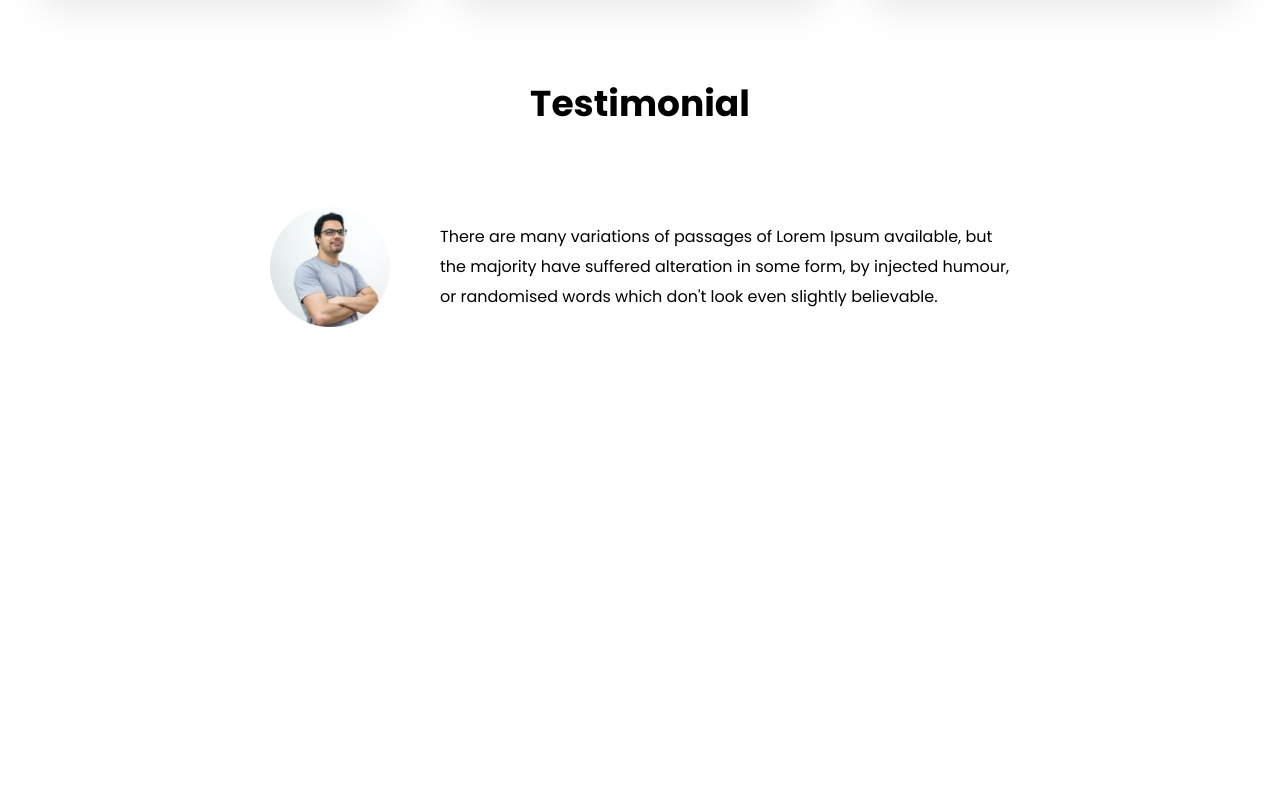
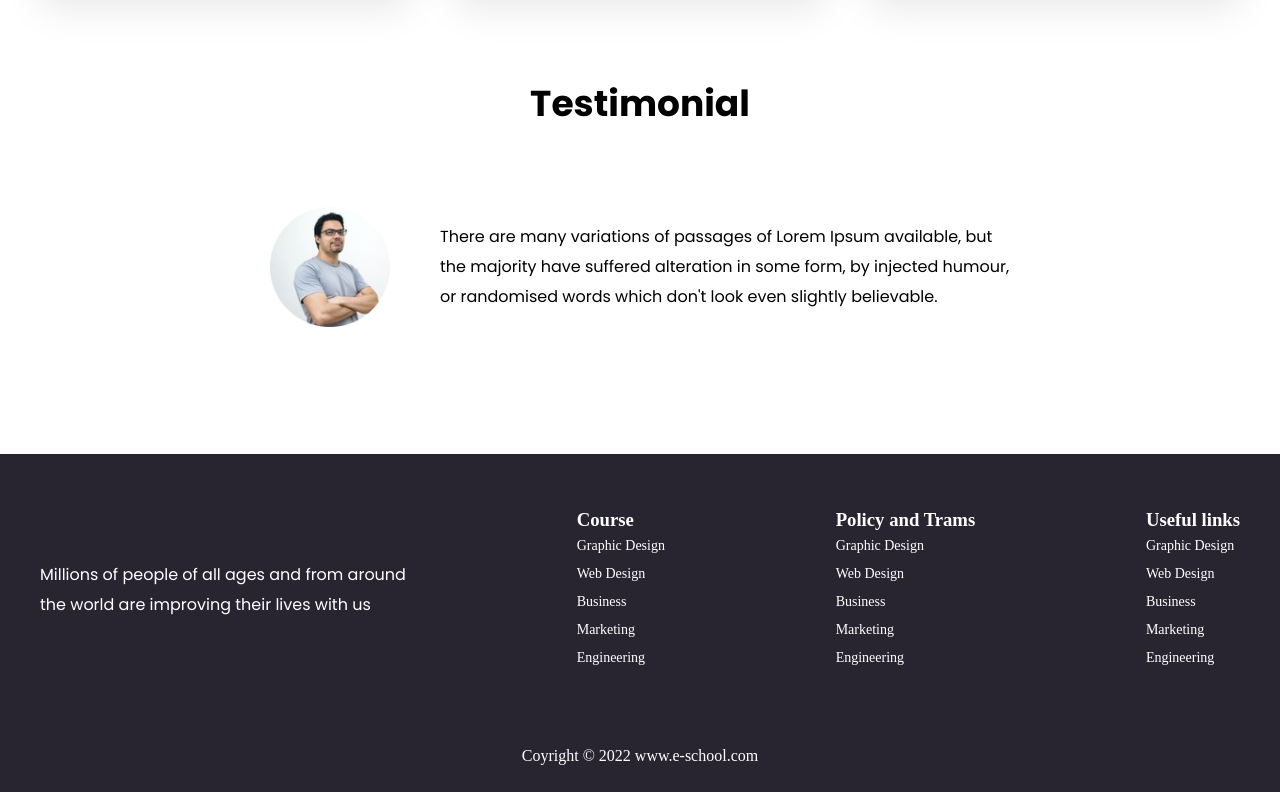
Before and after one commit to mabedinfahim/E-School, a plain HTML site: page index.html in a window 1280 px wide. Shown: the part 1499-2291 px from the top of the page. Before the commit the page ends 1953 px from the top, so only its background shows below. Drawn offline with Linux system fonts and the light colour scheme.

Commit message:
footer added

```diff
--- a/css/style.css
+++ b/css/style.css
@@ -282,3 +282,46 @@ header{
     color: #000000;
     padding-left: 50px;
 }
+
+
+.footer_section{
+    background: #282531;
+    padding-top: 55px;
+}
+
+.col-6{
+    width: 366px;
+    height: 60px;
+    font-family: 'Poppins';
+    font-style: normal;
+    font-weight: 400;
+    font-size: 16px;
+    line-height: 30px;
+    color: #FFFFFF;
+}
+
+
+.col-2{
+    color: #FFFFFF;
+}
+
+.col-2 ul{
+    list-style: none;
+}
+
+.col-2 ul li{
+    padding:5px 0px;
+}
+
+.col-2 ul li a{
+    color: #FFFFFF;
+    text-decoration: none;
+    font-size: 14px;
+}
+
+.copyright{
+    text-align: center;
+    padding-top: 76px;
+    padding-bottom:27px;
+    color:#fff;
+}
--- a/index.html
+++ b/index.html
@@ -120,6 +120,7 @@
         </section>
     <!-- Courses section end -->
 
+   <!-- testimonial section start  -->
    <section class="testimonial_section">
     <h2>Testimonial</h2>
     <div class="container d-flex justify-center align-center">
@@ -129,6 +130,53 @@
            or randomised words which don't look even slightly believable.</p>
     </div>
 </section>
+   <!-- testimonial section end  -->
+
+   <!-- footer section start  -->
+   <footer>
+        <section class="footer_section">
+            <div class="container">
+                <div class="row d-flex justify-between align-center">
+                    <div class="col-6">
+                        <p>Millions of people of all ages and from around
+                            the world are improving their lives with us</p>
+                    </div>
+                    <div class="col-2">
+                        <h3>Course</h3>
+                        <ul>
+                            <li><a href="#">Graphic Design</a></li>
+                            <li><a href="#">Web Design</a></li>
+                            <li><a href="#">Business</a></li>
+                            <li><a href="#">Marketing</a></li>
+                            <li><a href="#">Engineering</a></li>
+                        </ul>
+                    </div>
+                    <div class="col-2">
+                        <h3>Policy and Trams</h3>
+                        <ul>
+                            <li><a href="#">Graphic Design</a></li>
+                            <li><a href="#">Web Design</a></li>
+                            <li><a href="#">Business</a></li>
+                            <li><a href="#">Marketing</a></li>
+                            <li><a href="#">Engineering</a></li>
+                        </ul>
+                    </div>
+                    <div class="col-2">
+                        <h3>Useful links</h3>
+                        <ul>
+                            <li><a href="#">Graphic Design</a></li>
+                            <li><a href="#">Web Design</a></li>
+                            <li><a href="#">Business</a></li>
+                            <li><a href="#">Marketing</a></li>
+                            <li><a href="#">Engineering</a></li>
+                        </ul>
+                    </div>
+                </div>
+                <p class="copyright">Coyright &copy; 2022 www.e-school.com</p>
+            </div>
+        </section>
+   </footer>
+   <!-- footer section end  -->
 
 </body>
 </html>
```
Lines whose indentation alone changed are shown as unchanged.
